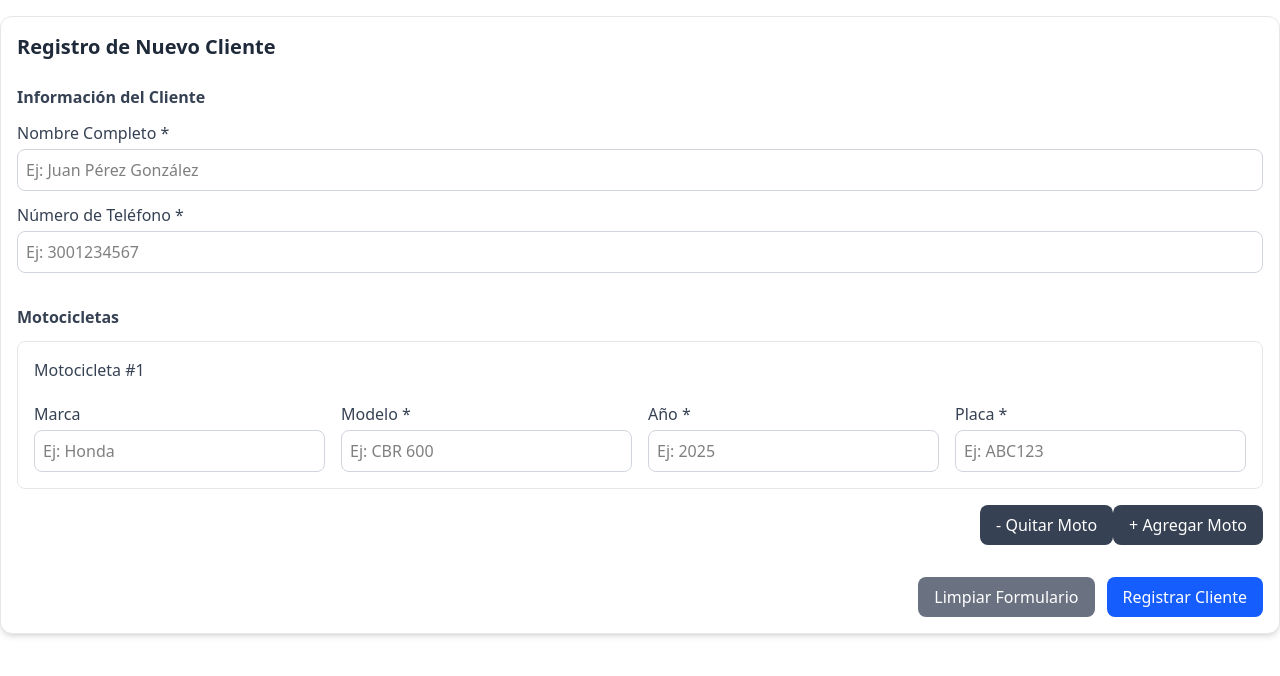
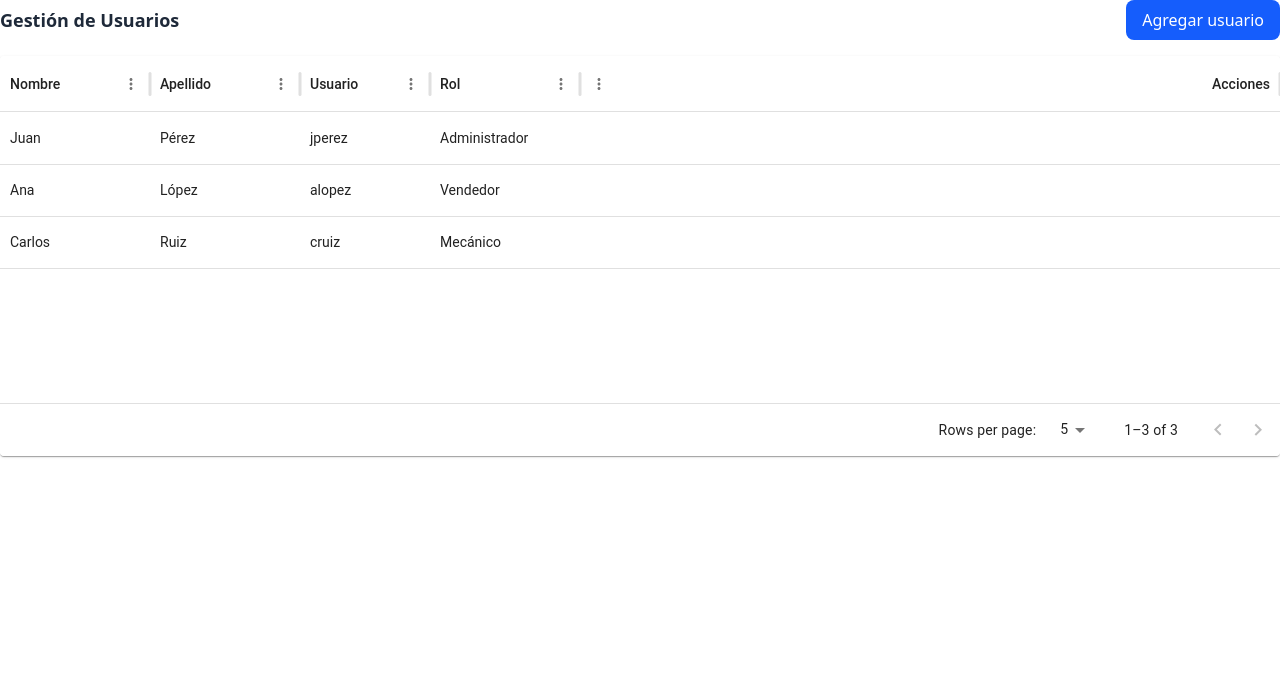
Before and after one commit to Misaelvr22/taller-motos, a React (Vite) app: page / in a window 1280 px wide. Shown: the top 676 px of the page. Built offline with nearby package versions, Linux system fonts and the light colour scheme; some icons are missing.

Commit message:
Prototipo_V1.1_GestionUsuarios
Se agrego componente tabla para mostrar usuarios, y se agregaron modales para alta de usuarios y eliminacion.

```diff
--- a/package.json
+++ b/package.json
@@ -10,6 +10,11 @@
     "preview": "vite preview"
   },
   "dependencies": {
+    "@emotion/react": "^11.14.0",
+    "@emotion/styled": "^11.14.1",
+    "@mui/icons-material": "^7.3.4",
+    "@mui/material": "^7.3.4",
+    "@mui/x-data-grid": "^8.15.0",
     "react": "^19.1.1",
     "react-dom": "^19.1.1",
     "react-icons": "^5.5.0"
--- a/src/App.jsx
+++ b/src/App.jsx
@@ -1,4 +1,5 @@
 
+import GestionUsuarios from './Interfaces/gestionUsuarios.jsx'
 import Login from './Interfaces/login.jsx'
 import Menu from './Interfaces/menu.jsx'
 import NuevoCliente from './Interfaces/nuevoCliente.jsx'
@@ -7,7 +8,8 @@ function App() {
     return (
         //<Login />
         //<Menu />
-        <NuevoCliente />
+        //<NuevoCliente />
+        <GestionUsuarios/>
     )
 }
 export default App
--- a/src/Interfaces/gestionUsuarios.jsx
+++ b/src/Interfaces/gestionUsuarios.jsx
@@ -1,19 +1,111 @@
 // src/paginas/gestionUsuarios.jsx
 import React, { useState } from "react";
 import Boton from "../components/Boton.jsx";
-import Tarjeta from "../components/Tarjeta.jsx";
+import { DataGrid } from '@mui/x-data-grid';
+import Paper from '@mui/material/Paper';
+import Modal from "../components/ModalFormSubirUsuario.jsx";
+import ConfirmacionModal from "../components/ConfirmacionModal.jsx";
+import IconButton from '@mui/material/IconButton';
+import EditIcon from '@mui/icons-material/Edit';
+import DeleteIcon from '@mui/icons-material/Delete';
 
 export default function GestionUsuarios() {
-const [usuarios, setUsuarios] = useState([
-    { id: 1, nombre: 'Juan',apellido:'Pérez',  usuario: 'jperez' },
-    { id: 2, nombre: 'Ana',apellido:'López', usuario: 'alopez'},
-    { id: 3, nombre: 'Carlos',apellido:'Ruiz', usuario: 'cruiz' }
+  const [usuarios, setUsuarios] = useState([
+    { id: 1, nombre: 'Juan', apellido: 'Pérez', usuario: 'jperez', rol: 'Administrador' },
+    { id: 2, nombre: 'Ana', apellido: 'López', usuario: 'alopez', rol: 'Vendedor' },
+    { id: 3, nombre: 'Carlos', apellido: 'Ruiz', usuario: 'cruiz', rol: 'Mecánico' }
   ]);
+//Constantes para que acepte estados los modales. (Abran o cierrente)
+  const [usuarioAEliminar, setUsuarioAEliminar] = useState(null);
+  const [modalAbierto, setModalAbierto] = useState(false);
 
+
+
+  // Modal para agregar un usuario.
   function agregarUsuario() {
-    alert("Aquí abrirías el formulario para agregar un usuario");
+    // Ya no muestra un alert, ahora ABRE el modal
+    setModalAbierto(true);
   }
 
+  function cerrarModal() {
+    setModalAbierto(false);
+  }
+  // Funcion para elminar a un usuario, y prevenir en caso de no existir.
+  const handleConfirmarEliminacion = () => {
+  if (!usuarioAEliminar) {
+    // Nada que hacer: evita el error si por alguna razón llegó null
+    return;
+  }
+
+  setUsuarios(prevUsuarios =>
+    prevUsuarios.filter(u => u.id !== usuarioAEliminar.id)
+  );
+
+  alert(`¡Usuario ${usuarioAEliminar.nombre} eliminado!`);
+  setUsuarioAEliminar(null);
+};
+
+  const handleCerrarModalEliminacion = () => {
+    setUsuarioAEliminar(null);
+  };
+
+  // Llamada a la tabla para poder definir los campos de la misma.
+  const columns = [
+    {
+      field: 'nombre',       // El 'key' de tus datos
+      headerName: 'Nombre',  // El título en la tabla
+      width: 150             // Ancho en píxeles
+    },
+    { field: 'apellido', headerName: 'Apellido', width: 150 },
+    { field: 'usuario', headerName: 'Usuario', width: 130 },
+    { field: 'rol', headerName: 'Rol', width: 150 },
+    {
+
+      field: 'acciones',
+      headerName: 'Acciones',
+      sortable: false,
+      flex: 1,
+      minWidth: 100,
+      align: 'right',
+      headerAlign: 'right',
+
+      // Estos son los iconos que se visualizaran en nuestra tabla.
+      renderCell: (params) => {
+
+        const handleEdit = () => {
+          // Aquí pones la lógica para editar
+          alert(`Editar usuario ID: ${params.row.id}`);
+        };
+
+        const handleDelete = () => {
+          // Aquí pones la lógica para eliminar
+          setUsuarioAEliminar(params.row);
+        };
+
+        return (
+          <div>
+            <IconButton
+              aria-label="editar"
+              size="small"
+              color="primary" // Color azul (del tema)
+              onClick={handleEdit}
+            >
+              <EditIcon />
+            </IconButton>
+
+            <IconButton
+              aria-label="eliminar"
+              size="small"
+              color="error" // Color rojo (del tema)
+              onClick={handleDelete}
+            >
+              <DeleteIcon />
+            </IconButton>
+          </div>
+        );
+      }
+    }
+  ];
   return (
     <div>
       <div className="flex justify-between items-center mb-4">
@@ -21,37 +113,35 @@ const [usuarios, setUsuarios] = useState([
         <Boton texto="Agregar usuario" onClick={agregarUsuario} />
       </div>
 
-      <Tarjeta>
-        {usuarios.length === 0 ? (
-          <p className="text-gray-600">
-            No hay usuarios registrados, por favor agregue uno nuevo.
-          </p>
-        ) : (
-          <table className="w-full border-collapse text-sm">
-            <thead>
-              <tr className="bg-gray-100 text-left">
-                <th className="p-2 border-b">Nombre</th>
-                <th className="p-2 border-b">Apellido</th>
-                <th className="p-2 border-b">Usuario</th>
-                <th className="p-2 border-b text-right">Acciones</th>
-              </tr>
-            </thead>
-            <tbody>
-              {usuarios.map((u) => (
-                <tr key={u.id} className="border-b hover:bg-gray-50">
-                  <td className="p-2">{u.nombre}</td>
-                  <td className="p-2">{u.apellido}</td>
-                  <td className="p-2">{u.usuario}</td>
-                  <td className="p-2 text-right space-x-2">
-                    <Boton texto="Editar" color="bg-yellow-500" />
-                    <Boton texto="Eliminar" color="bg-red-600" />
-                  </td>
-                </tr>
-              ))}
-            </tbody>
-          </table>
-        )}
-      </Tarjeta>
+      <Paper sx={{ height: 400, width: '100%', overflowX: 'auto' }}>
+        <DataGrid
+          // --- Tus Datos ---
+          rows={usuarios}
+          columns={columns}
+
+          // --- Opciones de Paginación ---
+          initialState={{
+            pagination: {
+              paginationModel: { page: 0, pageSize: 5 },
+            },
+          }}
+          pageSizeOptions={[5, 10]}
+
+          // --- Estilo y Comportamiento ---
+          disableRowSelectionOnClick  // <-- Esto quita el checkbox/selección
+          sx={{ border: 0 }}        // <-- Esto quita el borde exterior
+        />
+      </Paper>
+      <Modal
+        open={modalAbierto}
+        onClose={cerrarModal}
+      />
+      <ConfirmacionModal
+        open={!!usuarioAEliminar} // El modal está abierto si 'usuarioAEliminar' NO es null
+        onClose={handleCerrarModalEliminacion}
+        onConfirm={handleConfirmarEliminacion}
+        usuario={usuarioAEliminar}
+      />
     </div>
   );
 }
--- /dev/null
+++ b/src/components/ConfirmacionModal.jsx
@@ -0,0 +1,56 @@
+import React from 'react';
+import Modal from '@mui/material/Modal';
+import Box from '@mui/material/Box';
+import Typography from '@mui/material/Typography';
+// Usaremos tu componente Boton que ya tienes
+import Boton from './Boton.jsx';
+
+// Estilo para el modal
+const style = {
+  position: 'absolute',
+  top: '50%',
+  left: '50%',
+  transform: 'translate(-50%, -50%)',
+  width: 400,
+  bgcolor: 'background.paper',
+  border: '2px solid #000',
+  boxShadow: 24,
+  p: 4,
+  borderRadius: '8px',
+};
+
+// Recibe 'open', 'onClose', 'onConfirm' y el 'usuario'
+export default function ConfirmacionModal({ open, onClose, onConfirm, usuario }) {
+
+  // Si no hay un usuario seleccionado, no renderiza nada
+  if (!usuario) {
+    return null;
+  }
+
+  return (
+    <Modal
+      open={open}
+      onClose={onClose}
+      aria-labelledby="modal-confirmacion-titulo"
+    >
+      <Box sx={style}>
+        <Typography id="modal-confirmacion-titulo" variant="h6" component="h2">
+          Confirmar Eliminación
+        </Typography>
+
+        {/* Muestra el nombre del usuario dinámicamente */}
+        <Typography sx={{ mt: 2 }}>
+          ¿Estás seguro de que quieres eliminar al usuario{" "}
+          <strong>{usuario.nombre} {usuario.apellido}</strong>?
+          Esta acción no se puede deshacer.
+        </Typography>
+
+        {/* Botones de acción */}
+        <div className="mt-6 flex justify-end space-x-2">
+           <Boton texto="Cancelar" color="bg-gray-500" onClick={onClose} />
+           <Boton texto="Eliminar" color="bg-red-600" onClick={onConfirm} />
+        </div>
+      </Box>
+    </Modal>
+  );
+}
--- /dev/null
+++ b/src/components/ModalFormSubirUsuario.jsx
@@ -0,0 +1,81 @@
+// Asumo que usas Material-UI (MUI) por la imagen anterior
+import Modal from '@mui/material/Modal';
+import Box from '@mui/material/Box';
+import Typography from '@mui/material/Typography';
+
+// Importa los componentes de formulario (ajusta la ruta si no usas index.js)
+import Boton from './Boton.jsx';
+import Label from './Label.jsx';
+import Input from './Input.jsx';
+
+// Estilo para el modal
+const style = {
+    position: 'absolute',
+    top: '50%',
+    left: '50%',
+    transform: 'translate(-50%, -50%)',
+    width: 400,
+    bgcolor: 'background.paper',
+    border: '2px solid #000',
+    boxShadow: 24,
+    p: 4,
+    borderRadius: '8px',
+};
+
+// Recibe 'open' y 'onClose' (para abrir/cerrar)
+export default function FormularioUsuarioModal({ open, onClose }) {
+
+    // Función de ejemplo para guardar
+    function handleGuardar() {
+        // Aquí iría la lógica para guardar los datos
+        alert("¡Usuario guardado! (Lógica pendiente)");
+        onClose(); // Cierra el modal después de guardar
+    }
+
+    return (
+        <Modal
+            open={open}
+            onClose={onClose}
+            aria-labelledby="modal-titulo"
+        >
+            <Box sx={style}>
+                <Typography id="modal-titulo" variant="h6" component="h2">
+                    Agregar Nuevo Usuario
+                </Typography>
+
+                {/* --- FORMULARIO CON LOS CAMPOS SOLICITADOS --- */}
+                <div className="mt-4">
+
+                    <Label htmlFor="nombre" texto="Nombre" />
+                    <Input id="idNombre" placeholder="Juan" />
+
+                    <Label htmlFor="apellido" texto="Apellido" />
+                    <Input id="idApellido" placeholder="Pérez" />
+
+                    <Label htmlFor="rol" texto="Rol" />
+                    <select
+                        id="rol"
+                        className="w-full p-2 border border-gray-300 rounded-lg focus:outline-none focus:ring-2 focus:ring-blue-500"
+                    >
+                        <option value="" disabled selected>Selecciona un rol</option>
+                        <option value="admin">Administrador</option>
+                        <option value="usuario">Usuario</option>
+                    </select>
+
+                    <Label htmlFor="usuario" texto="Nombre de usuario" />
+                    <Input id="idUsario" placeholder="isai123" />
+
+                    <Label htmlFor="contrasena" texto="Contraseña" />
+                    <Input id="idContrasena" tipo="password" placeholder="••••••••" />
+
+                    <div className="mt-6 flex justify-end space-x-2">
+                        <Boton texto="Cancelar" color="bg-gray-500" onClick={onClose} />
+                        <Boton texto="Guardar" onClick={handleGuardar} />
+                    </div>
+                </div>
+                {/* --- FIN DEL FORMULARIO --- */}
+
+            </Box>
+        </Modal>
+    );
+}
--- /dev/null
+++ b/src/components/Tabla.jsx
@@ -0,0 +1,52 @@
+import * as React from 'react';
+import { DataGrid } from '@mui/x-data-grid';
+import Paper from '@mui/material/Paper';
+
+const columns = [
+  { field: 'id', headerName: 'ID', width: 70 },
+  { field: 'firstName', headerName: 'First name', width: 130 },
+  { field: 'lastName', headerName: 'Last name', width: 130 },
+  {
+    field: 'age',
+    headerName: 'Age',
+    type: 'number',
+    width: 90,
+  },
+  {
+    field: 'fullName',
+    headerName: 'Full name',
+    description: 'This column has a value getter and is not sortable.',
+    sortable: false,
+    width: 160,
+    valueGetter: (value, row) => `${row.firstName || ''} ${row.lastName || ''}`,
+  },
+];
+
+const rows = [
+  { id: 1, lastName: 'Snow', firstName: 'Jon', age: 35 },
+  { id: 2, lastName: 'Lannister', firstName: 'Cersei', age: 42 },
+  { id: 3, lastName: 'Lannister', firstName: 'Jaime', age: 45 },
+  { id: 4, lastName: 'Stark', firstName: 'Arya', age: 16 },
+  { id: 5, lastName: 'Targaryen', firstName: 'Daenerys', age: null },
+  { id: 6, lastName: 'Melisandre', firstName: null, age: 150 },
+  { id: 7, lastName: 'Clifford', firstName: 'Ferrara', age: 44 },
+  { id: 8, lastName: 'Frances', firstName: 'Rossini', age: 36 },
+  { id: 9, lastName: 'Roxie', firstName: 'Harvey', age: 65 },
+];
+
+const paginationModel = { page: 0, pageSize: 5 };
+
+export default function DataTable() {
+  return (
+    <Paper sx={{ height: 400, width: '100%' }}>
+      <DataGrid
+        rows={rows}
+        columns={columns}
+        initialState={{ pagination: { paginationModel } }}
+        pageSizeOptions={[5, 10]}
+        checkboxSelection
+        sx={{ border: 0 }}
+      />
+    </Paper>
+  );
+}
```
Also changed, not shown: 1 other file (tests, documents, lock files or other folders).
